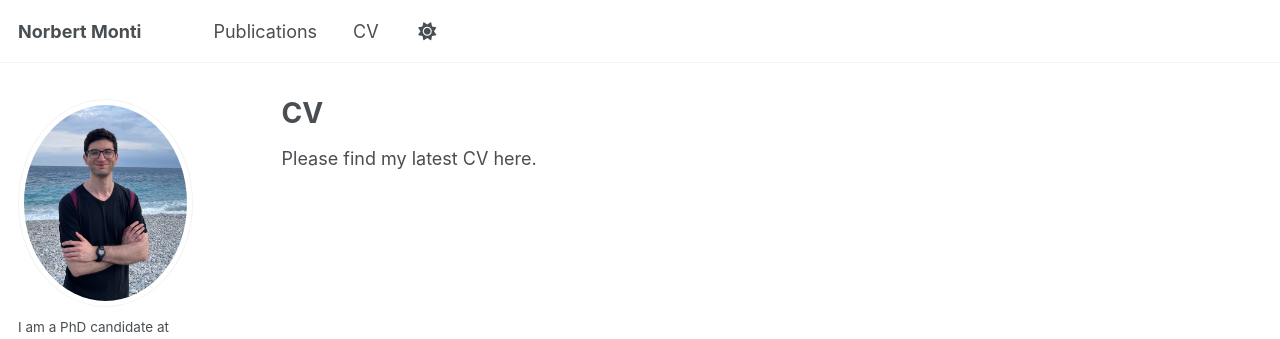
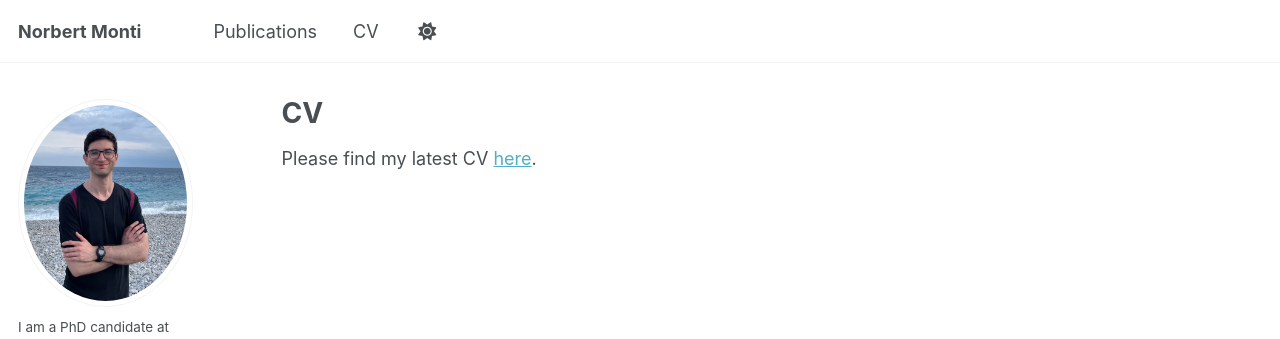
Before and after one commit to norbertmonti/norbertmonti.github.io, a Jekyll site: the page built from _pages/cv.md, in a window 1280 px wide. Shown: the top 339 px of the page. Built offline with Jekyll 4.4.1, drawn with Linux system fonts in a browser that asks for light colours; some web fonts are replaced; part of the change alters nothing that is shown.

Commit message:
Update cv.md

```diff
--- a/_pages/cv.md
+++ b/_pages/cv.md
@@ -9,4 +9,4 @@ redirect_from:
 
 {% include base_path %}
 
-Please find my latest CV here.
+Please find my latest CV [here](https://drive.google.com/file/d/1Zz1x19nCsBq5x3V7eQ9ZYSBWlltmcV5D/view?usp=drive_link).
```
